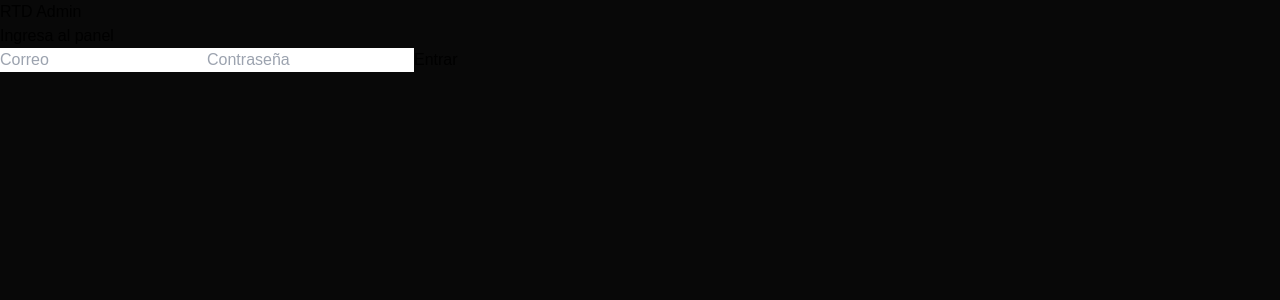
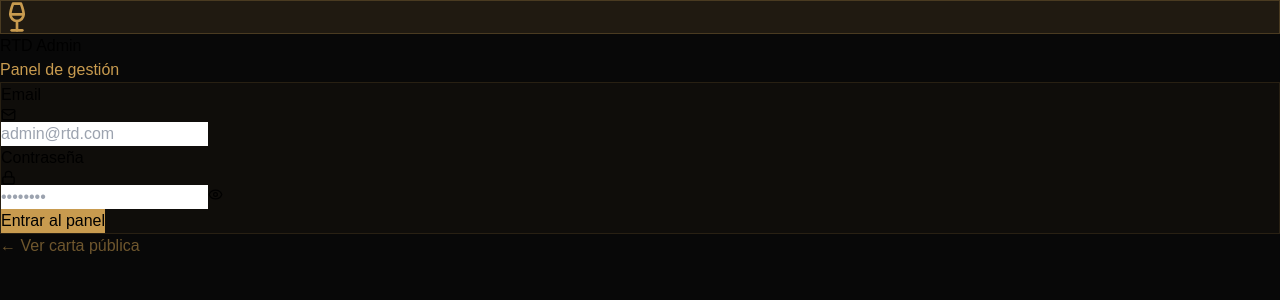
Before and after one commit to Abner104/rtd-carta, a React (Vite) app: page /admin/login in a window 1280 px wide. Shown: the top 300 px of the page. Built offline with nearby package versions, Linux system fonts and the light colour scheme; no server answers.

Commit message:
feat: login mejorado con animaciones, show/hide password y colores dinamicos

```diff
--- a/src/app/public/admin/LoginPage.jsx
+++ b/src/app/public/admin/LoginPage.jsx
@@ -1,22 +1,57 @@
-import { useState } from "react";
+import { useEffect, useRef, useState } from "react";
 import { useNavigate } from "react-router-dom";
 import { supabase } from "../../../lib/supabaseClient";
+import { gsap } from "gsap";
+import { Wine, Lock, Mail, Eye, EyeOff } from "lucide-react";
+
+function getCachedColors() {
+  try {
+    return {
+      primary: localStorage.getItem("rtd_primary") || "#c89b4f",
+      bg: localStorage.getItem("rtd_bg") || "#080808",
+    };
+  } catch {
+    return { primary: "#c89b4f", bg: "#080808" };
+  }
+}
 
 export default function LoginPage() {
   const navigate = useNavigate();
   const [email, setEmail] = useState("");
   const [password, setPassword] = useState("");
+  const [showPass, setShowPass] = useState(false);
+  const [error, setError] = useState("");
+  const [loading, setLoading] = useState(false);
+  const { primary, bg } = getCachedColors();
+
+  const cardRef = useRef(null);
+  const logoRef = useRef(null);
+
+  useEffect(() => {
+    gsap.fromTo(logoRef.current,
+      { scale: 0.5, opacity: 0, rotation: -15 },
+      { scale: 1, opacity: 1, rotation: 0, duration: 0.7, ease: "back.out(1.7)" }
+    );
+    gsap.fromTo(cardRef.current,
+      { y: 30, opacity: 0 },
+      { y: 0, opacity: 1, duration: 0.5, delay: 0.2, ease: "power2.out" }
+    );
+  }, []);
 
   async function handleLogin(e) {
     e.preventDefault();
+    setError("");
+    setLoading(true);
 
-    const { error } = await supabase.auth.signInWithPassword({
-      email,
-      password,
-    });
+    const { error } = await supabase.auth.signInWithPassword({ email, password });
+
+    setLoading(false);
 
     if (error) {
-      alert("Credenciales incorrectas");
+      setError("Email o contraseña incorrectos");
+      gsap.fromTo(cardRef.current,
+        { x: -8 }, { x: 0, duration: 0.4, ease: "elastic.out(1, 0.3)" }
+      );
       return;
     }
 
@@ -24,30 +59,90 @@ export default function LoginPage() {
   }
 
   return (
-    <main className="flex min-h-screen items-center justify-center bg-[#080808] text-white">
-      <form onSubmit={handleLogin} className="w-full max-w-sm rounded-2xl border border-[#c89b4f]/30 bg-zinc-950 p-8">
-        <h1 className="text-2xl font-bold text-[#c89b4f]">RTD Admin</h1>
-        <p className="mt-2 text-sm text-zinc-400">Ingresa al panel</p>
+    <main
+      className="flex min-h-screen flex-col items-center justify-center px-4"
+      style={{ backgroundColor: bg }}
+    >
+      {/* Logo animado */}
+      <div ref={logoRef} className="mb-8 text-center">
+        <div className="mx-auto mb-3 flex h-16 w-16 items-center justify-center rounded-2xl"
+          style={{ backgroundColor: `${primary}20`, border: `1px solid ${primary}40` }}>
+          <Wine size={32} style={{ color: primary }} />
+        </div>
+        <h1 className="text-2xl font-black uppercase tracking-[0.2em] text-white">RTD Admin</h1>
+        <p className="mt-1 text-xs tracking-widest uppercase" style={{ color: primary }}>Panel de gestión</p>
+      </div>
 
+      {/* Card */}
+      <form
+        ref={cardRef}
+        onSubmit={handleLogin}
+        className="w-full max-w-sm rounded-2xl p-8"
+        style={{ backgroundColor: `${primary}08`, border: `1px solid ${primary}22` }}
+      >
+        {/* Error */}
+        {error && (
+          <div className="mb-5 flex items-center gap-2 rounded-xl border border-red-500/30 bg-red-500/10 px-4 py-3 text-sm text-red-400">
+            <Lock size={14} />
+            {error}
+          </div>
+        )}
+
+        {/* Email */}
+        <div className="mb-4">
+          <label className="mb-1.5 block text-xs font-medium text-zinc-400">Email</label>
+          <div className="flex items-center gap-3 rounded-xl border border-zinc-800 bg-zinc-900 px-4 py-3 focus-within:border-zinc-600 transition">
+            <Mail size={15} className="flex-shrink-0 text-zinc-600" />
             <input
-          className="mt-6 w-full rounded-lg bg-zinc-900 px-4 py-3 outline-none"
-          placeholder="Correo"
+              type="email"
               value={email}
               onChange={(e) => setEmail(e.target.value)}
+              placeholder="admin@rtd.com"
+              required
+              className="flex-1 bg-transparent text-sm text-white outline-none placeholder-zinc-600"
             />
+          </div>
+        </div>
 
+        {/* Contraseña */}
+        <div className="mb-6">
+          <label className="mb-1.5 block text-xs font-medium text-zinc-400">Contraseña</label>
+          <div className="flex items-center gap-3 rounded-xl border border-zinc-800 bg-zinc-900 px-4 py-3 focus-within:border-zinc-600 transition">
+            <Lock size={15} className="flex-shrink-0 text-zinc-600" />
             <input
-          className="mt-3 w-full rounded-lg bg-zinc-900 px-4 py-3 outline-none"
-          placeholder="Contraseña"
-          type="password"
+              type={showPass ? "text" : "password"}
               value={password}
               onChange={(e) => setPassword(e.target.value)}
+              placeholder="••••••••"
+              required
+              className="flex-1 bg-transparent text-sm text-white outline-none placeholder-zinc-600"
             />
+            <button type="button" onClick={() => setShowPass((v) => !v)} className="text-zinc-600 hover:text-zinc-400 transition">
+              {showPass ? <EyeOff size={15} /> : <Eye size={15} />}
+            </button>
+          </div>
+        </div>
 
-        <button className="mt-6 w-full rounded-lg bg-[#c89b4f] py-3 font-bold text-black">
-          Entrar
+        {/* Botón */}
+        <button
+          type="submit"
+          disabled={loading}
+          className="flex w-full items-center justify-center gap-2 rounded-xl py-3 font-bold text-black transition hover:opacity-80 disabled:opacity-50"
+          style={{ backgroundColor: primary }}
+        >
+          {loading ? (
+            <>
+              <div className="h-4 w-4 animate-spin rounded-full border-2 border-black/30 border-t-black" />
+              Ingresando...
+            </>
+          ) : "Entrar al panel"}
         </button>
       </form>
+
+      {/* Link al menú */}
+      <a href="/" className="mt-6 text-xs transition hover:opacity-80" style={{ color: `${primary}88` }}>
+        ← Ver carta pública
+      </a>
     </main>
   );
 }
```
Lines whose indentation alone changed are shown as unchanged.
